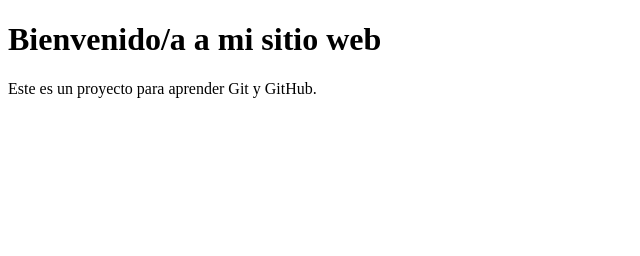
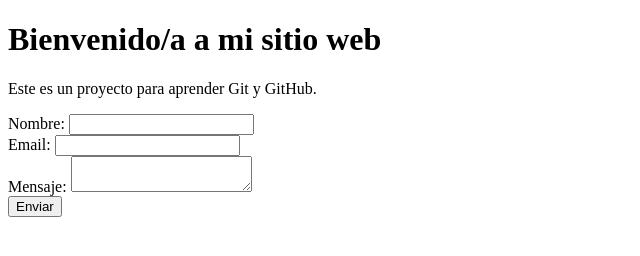
Before and after one commit to jabaselgabm/mpo_tarea01, a plain HTML site: page index.html in a window 1280 px wide. Shown: the whole page, without its empty margins (0-640 px from the left). Drawn offline with Linux system fonts and the light colour scheme.

Commit message:
Añadir formulario de contacto

```diff
--- a/index.html
+++ b/index.html
@@ -8,5 +8,18 @@
 <body>
     <h1>Bienvenido/a a mi sitio web</h1>
     <p>Este es un proyecto para aprender Git y GitHub.</p>
+    <!-- Añadir formulario de contacto -->
+    <form action="#" method="post">
+        <label for="nombre">Nombre:</label>
+        <input type="text" id="nombre" name="nombre" required>
+        <br>
+        <label for="email">Email:</label>
+        <input type="email" id="email" name="email" required>
+        <br>
+        <label for="mensaje">Mensaje:</label>
+        <textarea id="mensaje" name="mensaje" required></textarea>
+        <br>
+        <button type="submit">Enviar</button>
+    </form>
 </body>
 </html>
```
